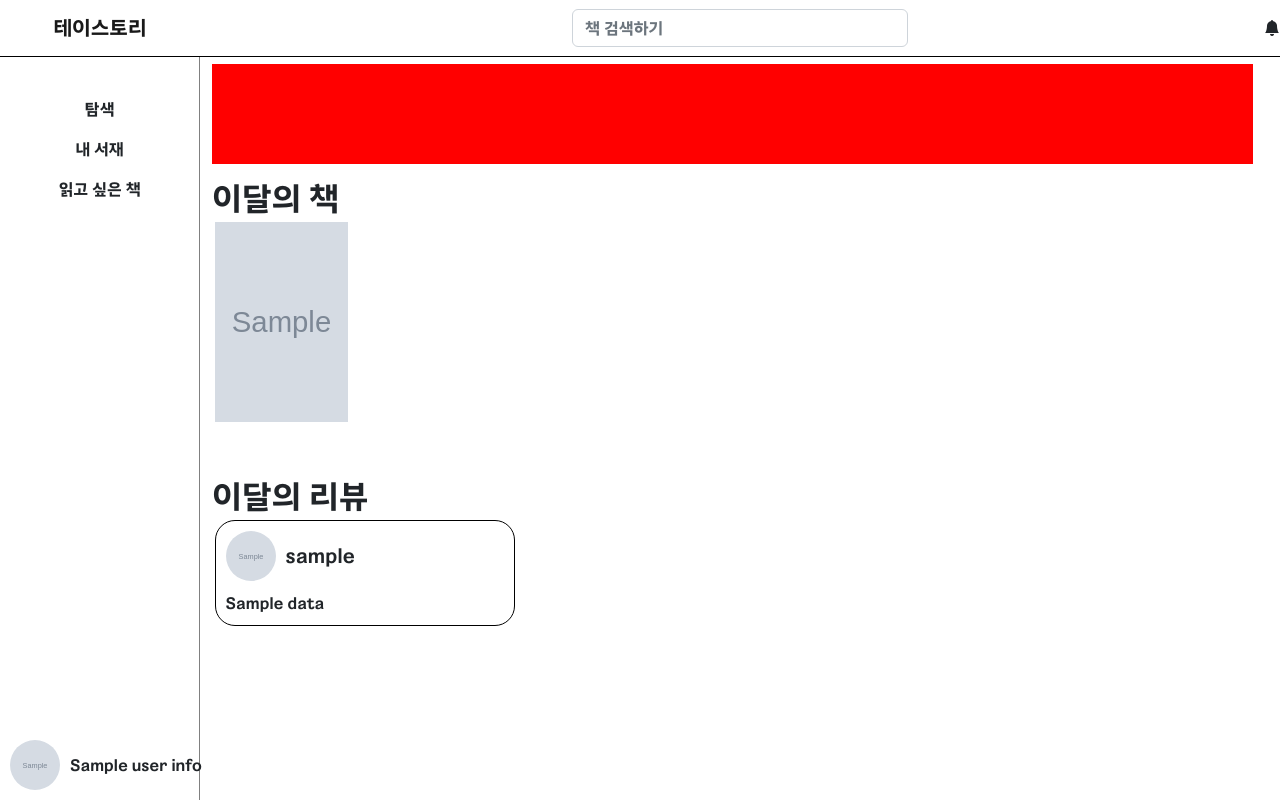
After one commit to SY2on/Tastory, a Flask app: template templates/Quest_View.html in a window 1280 px wide. The commit adds this page. Run offline with Flask 2, Linux system fonts and the light colour scheme; the template is opened without the code that fills it: most values are stand-ins (such as "Sample title", 1, 10 or a date in 2020); grey boxes marked "Sample" are stand-in pictures; some libraries are stand-ins or nearby versions.

Commit message:
[ DESGIN ] 탐색화면 SASS로 변경

```diff
--- a/loader.py
+++ b/loader.py
@@ -11,7 +11,7 @@ for DataName in os.listdir('./data'):
 @app.route("/")
 def test():
     # 메인화면
-    return render_template("test.html",bookdata=bookdata, review=user_review, user_info=UserInfo)
+    return render_template("Quest_View.html",BookData=bookdata, ReviewData=user_review, UserInfo=UserInfo)
 
     # 다른사람 서재
     #return render_template("anotheruser_libray.html",userinfo=userinfo,LibraryData=OtherUserLibraryInformation)
--- a/static/css/style.css
+++ b/static/css/style.css
@@ -24,7 +24,6 @@ body {
     z-index: -999;
     margin-left: 7px;
     margin-top: 7px;
-    width: 0;
   }
   .name {
     padding-left: 10px;
@@ -55,7 +54,6 @@ body {
     z-index: -999;
     margin-left: 200px;
     margin-top: 7px;
-    width: 0;
   }
 }
 .view {
@@ -92,4 +90,66 @@ body {
   background-repeat: no-repeat;
   background-position: center center;
   background-size: cover;
+}
+
+.Quest_View .Banner {
+  width: 100%;
+  height: 100px;
+  background-color: red;
+  margin-bottom: 10px;
+}
+.Quest_View .Title {
+  font-size: 2rem;
+}
+.Quest_View .AREA_Book {
+  width: 100%;
+  height: 250px;
+  white-space: nowrap;
+  position: relative;
+  overflow-x: auto;
+}
+.Quest_View .AREA_Book img {
+  float: none;
+  margin: 0 0.25%;
+  display: inline-block;
+  zoom: 1;
+  height: 200px;
+  width: 133px;
+}
+.Quest_View .AREA_Review {
+  width: 100%;
+  height: 250px;
+  white-space: nowrap;
+  position: relative;
+  overflow-x: scroll;
+}
+.Quest_View .AREA_Review .Review {
+  float: none;
+  white-space: normal;
+  border: 1px solid black;
+  border-radius: 20px;
+  width: 300px;
+  padding: 10px;
+  margin: 0 0.25%;
+  display: inline-block;
+  zoom: 1;
+}
+.Quest_View .AREA_Review .UserInfo {
+  display: flex;
+  align-items: center;
+}
+.Quest_View .AREA_Review .UserInfo .Name {
+  padding-left: 10px;
+  font-size: 1.25em;
+}
+.Quest_View .AREA_Review .UserInfo img {
+  width: 50px;
+  height: 50px;
+  border-radius: 50%;
+  background-repeat: no-repeat;
+  background-position: center center;
+  background-size: cover;
+}
+.Quest_View .AREA_Review .Article {
+  padding-top: 10px;
 }/*# sourceMappingURL=style.css.map */
--- /dev/null
+++ b/static/js/script.js
@@ -0,0 +1,12 @@
+window.onload = function(self) {
+    if (window.innerWidth > 767) {
+        document.getElementById('autobox').style.maxWidth = window.innerWidth - 215 +'px';
+    }
+}
+
+window.onresize = function(self) {
+    if (window.innerWidth > 767) {
+        document.getElementById('autobox').style.maxWidth = window.innerWidth - 215 +'px';
+    }
+
+}
--- a/static/sass/style.scss
+++ b/static/sass/style.scss
@@ -1,3 +1,12 @@
+@mixin CircleImage($Height, $Width) {
+    width: $Height;
+    height: $Width;
+    border-radius: 50%;
+    background-repeat: no-repeat;
+    background-position: center center;
+    background-size: cover;
+}
+
 body {
     height: 100%;
     width: 100%;
@@ -27,7 +36,6 @@ body {
         z-index: -999;
         margin-left: 7px;
         margin-top: 7px;
-        width: 0;
     }
 
     .name {
@@ -64,7 +72,6 @@ body {
         z-index: -999;
         margin-left: 200px;
         margin-top: 7px;
-        width: 0;
     }
 }
 
@@ -97,10 +104,73 @@ body {
 }
 
 .profile img{
-    width: 50px;
-    height: 50px;
-    border-radius: 50%;
-    background-repeat: no-repeat;
-    background-position: center center;
-    background-size: cover;
+    @include CircleImage(50px, 50px)
 }
+// --<<< AREA END >>>>--
+
+// HTML - Quest_View.html ->> AREA <<-
+.Quest_View {
+    .Banner {
+        width: 100%;
+        height: 100px;
+        background-color: red;
+        margin-bottom: 10px;
+    }
+
+    .Title {
+        font-size: 2rem;
+    }
+
+    .AREA_Book {
+        width: 100%;
+        height: 250px;
+        white-space: nowrap;
+        position: relative;
+        overflow-x: auto;
+        & img{
+            float: none;
+            margin: 0 0.25%;
+            display: inline-block;
+            zoom: 1;
+            height: 200px;
+            width: 133px;
+        }
+    }
+
+    .AREA_Review {
+        width: 100%;
+        height: 250px;
+        white-space: nowrap;
+        position: relative;
+        overflow-x: scroll;
+
+        .Review {
+            float: none;
+            white-space: normal;
+            border: 1px solid black;
+            border-radius: 20px;
+            width: 300px;
+            padding: 10px;
+            margin: 0 0.25%;
+            display: inline-block;
+            zoom: 1;
+        }
+
+        .UserInfo{
+            display: flex;
+            align-items: center;
+            .Name {
+                padding-left: 10px;
+                font-size: 1.25em;
+            }
+
+            & img {
+                @include CircleImage(50px, 50px)
+            }
+        }
+
+        .Article {
+            padding-top: 10px;
+        }
+    }
+}
--- /dev/null
+++ b/templates/Quest_View.html
@@ -0,0 +1,28 @@
+{% extends 'index.html' %}
+{% block content %}
+<div class="Quest_View">
+    <div class="Banner"></div>
+    <div class="BookOfMonth">
+        <div class="Title">이달의 책</div>
+        <div class="AREA_Book">
+            {% for Book in BookData %}
+                <img src="{{ Book['img_url'] }}">
+            {% endfor %}
+        </div>
+    </div>
+    <div class="ReviewOfMonth">
+        <div class="Title">이달의 리뷰</div>
+        <div class="AREA_Review">
+            {% for Review in ReviewData %}
+                <div class="Review">
+                    <div class="UserInfo">
+                        <div class="Profile"><img src="{{Review['user_img_url']}}"></div>
+                        <div class="Name">{{Review['user_name']}}</div>
+                    </div>
+                    <div class="Article">{{Review['data']}}</div>
+                </div>
+            {% endfor %}
+        </div>
+    </div>
+</div>
+{% endblock %}
--- a/templates/index.html
+++ b/templates/index.html
@@ -10,10 +10,10 @@
     <link rel="stylesheet" href="https://cdn.jsdelivr.net/npm/bootstrap-icons@1.7.2/font/bootstrap-icons.css">
     <link href="{{ url_for('static', filename='css/style.css')}}" rel="stylesheet">
     <link href="{{ url_for('static', filename='css/load_fonts.css')}}" rel="stylesheet">
-    <link href="{{ url_for('static', filename='css/main_view.css')}}" rel="stylesheet">
-    <link href="{{ url_for('static', filename='css/b.css')}}" rel="stylesheet">
-    <script src="https://cdn.jsdelivr.net/npm/bootstrap@5.2.0-beta1/dist/js/bootstrap.bundle.min.js"></script>
-    <script src="{{ url_for('static', filename='js/script.js')}}"></script>
+    <!-- <link href="{{ url_for('static', filename='css/main_view.css')}}" rel="stylesheet">
+    <link href="{{ url_for('static', filename='css/b.css')}}" rel="stylesheet"> -->
+
+
 
     <title>Document</title>
 </head>
@@ -39,58 +39,18 @@
                 </div>
                 <div class="user_info">
                     <div class="profile">
-                        <img src="{{user_info[0]['profile_image']}}">
+                        <img src="{{UserInfo[0]['profile_image']}}">
                     </div>
-                    <div class="name">{{user_info[0]['name']}}</div>
+                    <div class="name">{{UserInfo[0]['name']}}</div>
                 </div>
             </div>
-            <div class="ShowArea">2</div>
-        </div>
-
-
-    </div>
-
-
-
-
-    <!-- <nav id="header-nav">
-        <header
-            class="d-flex align-items-center justify-content-center justify-content-md-between border-bottom">
-            <a href="/" class="text-dark text-decoration-none">
-                테이스토리
-            </a>
-
-            <div class="form-group col-lg-4">
-                <div class="form-group has-feedback">
-                    <input type="text" class="form-control" id="inputValidation" placeholder="책 검색하기"/>
-                    <span class="glyphicon glyphicon-search form-control-feedback"></span>
-                </div>
-            </div>
-
-            <div class="col-md-3 text-end">
-                <button class="btn"><i class="bi bi-bell-fill"></i></button>
-            </div>
-        </header>
-    </nav> -->
-    <!-- <nav id="sidebar-nav" class="collapse d-lg-block collapse bg-white">
-        <div class="position-sticky">
-            <div class="list-group list-group-flush mx-3 mt-4">
-                <a href="#" class="list-group-item list-group-item-action py-2 ripple" aria-current="true">
-                    <i class="fas fa-tachometer-alt fa-fw me-3"></i><span>탐색</span>
-                </a>
-                <a href="#" class="list-group-item list-group-item-action py-2 ripple">
-                    <i class="fas fa-chart-area fa-fw me-3"></i><span>내 서재</span>
-                </a>
-                <a href="#" class="list-group-item list-group-item-action py-2 ripple">
-                    <i class="fas fa-chart-area fa-fw me-3"></i><span>읽고 싶은 책</span>
-                </a>
+            <div class="ShowArea" id="autobox">
+                {% block content %}
+                {% endblock %}
             </div>
         </div>
-    </nav>
-    <div class="content">
-        {% block content %}
-        {% endblock %}
-    </div> -->
+    </div>
 </body>
-
+<script src="https://cdn.jsdelivr.net/npm/bootstrap@5.2.0-beta1/dist/js/bootstrap.bundle.min.js"></script>
+<script src="{{ url_for('static', filename='js/script.js')}}"></script>
 </html>
```
Also changed, not shown: dist/css/style.min.css (+1 -1 lines), templates/test.html (deleted, +0 -31 lines), templates/_.html (renamed from templates/main.html), 5 other files.
